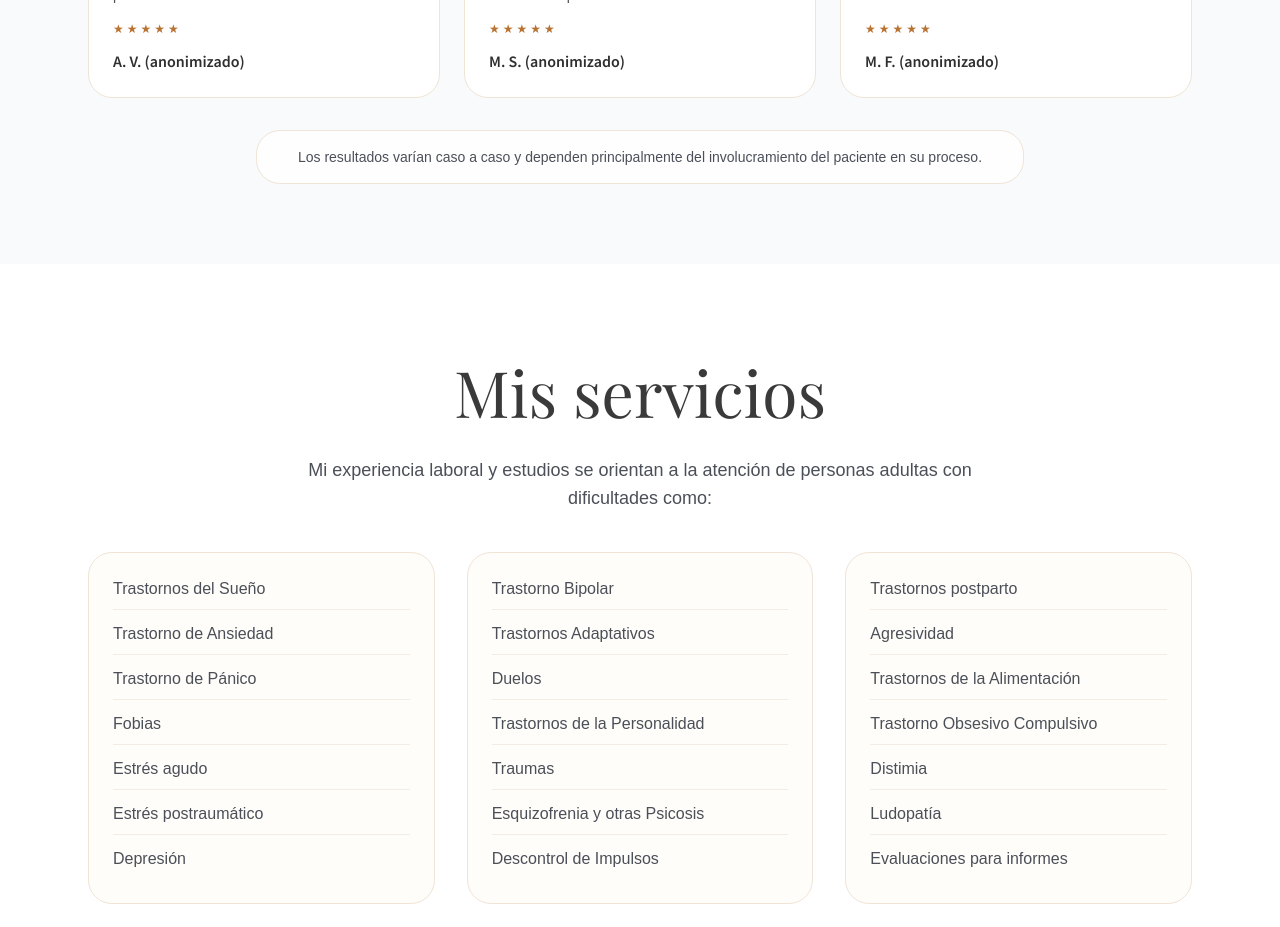
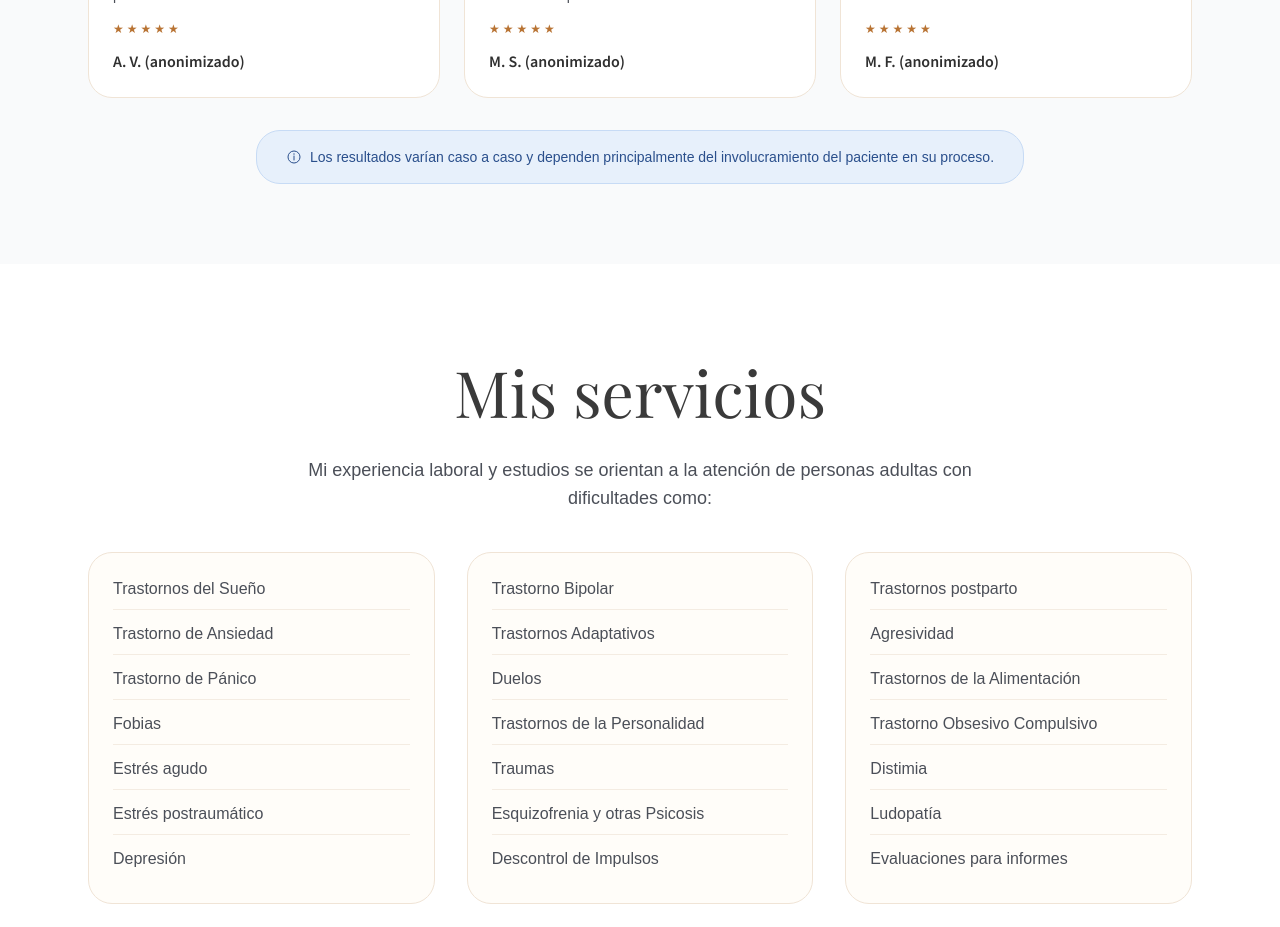
Before and after one commit to vitohbk/mipsiquiatra, a Next.js app: page / in a window 1280 px wide. Shown: the part 2440-3367 px from the top of the page. Built offline with nearby package versions, Linux system fonts and the light colour scheme; a web font is replaced by a local one.

Commit message:
Update landing-page.tsx

```diff
--- a/src/app/_components/landing-page.tsx
+++ b/src/app/_components/landing-page.tsx
@@ -219,8 +219,27 @@ export default function LandingPage({ heroTitle, hideHeader = false }: LandingPa
               </div>
             ))}
           </div>
-          <div className="mx-auto mt-8 max-w-3xl rounded-3xl border border-[#f0e4d6] bg-white/80 p-4 text-center text-sm text-[#4b4f58]">
-            Los resultados varían caso a caso y dependen principalmente del involucramiento del paciente en su proceso.
+          <div className="mx-auto mt-8 flex max-w-3xl items-center justify-center gap-2 rounded-3xl border border-[#c7dbf5] bg-[#e7f0fb] p-4 text-center text-sm text-[#2a4f8c]">
+            <svg
+              width="16"
+              height="16"
+              viewBox="0 0 24 24"
+              fill="none"
+              xmlns="http://www.w3.org/2000/svg"
+              aria-hidden="true"
+            >
+              <circle cx="12" cy="12" r="9" stroke="currentColor" strokeWidth="1.5" />
+              <path
+                d="M12 10.5v6"
+                stroke="currentColor"
+                strokeWidth="1.5"
+                strokeLinecap="round"
+              />
+              <circle cx="12" cy="7.5" r="1" fill="currentColor" />
+            </svg>
+            <span>
+              Los resultados varían caso a caso y dependen principalmente del involucramiento del paciente en su proceso.
+            </span>
           </div>
         </div>
       </section>
```
